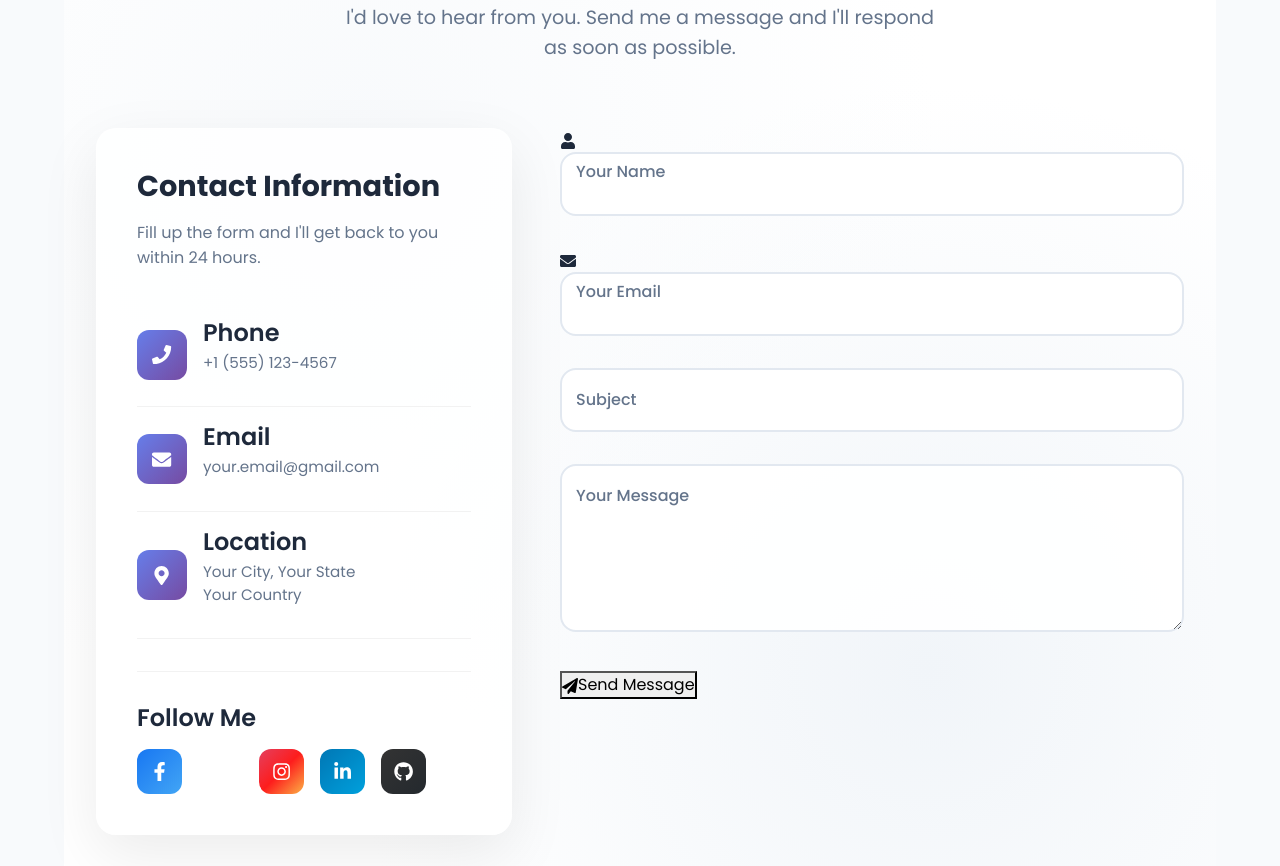
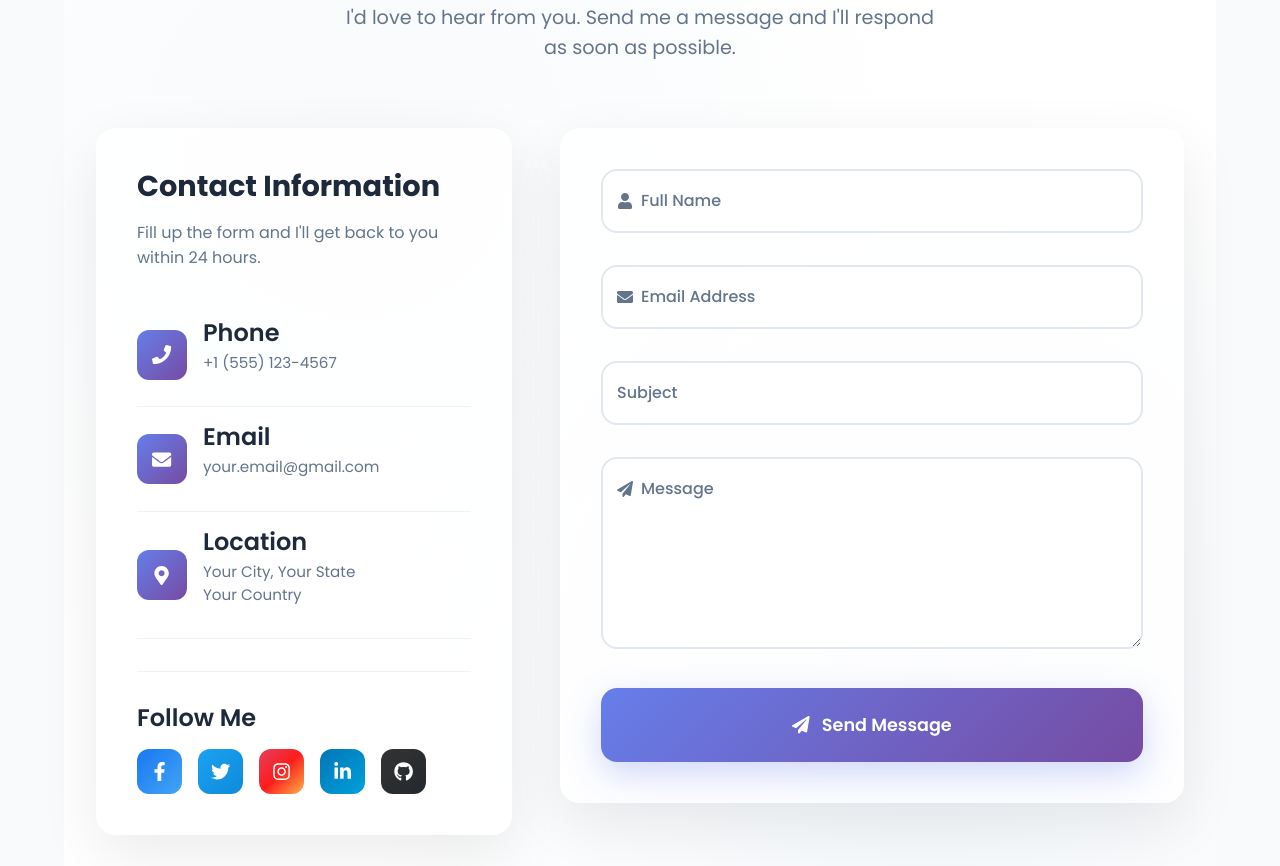
Before and after one commit to alispatel111/alispatel, a React (Vite) app: page / in a window 1280 px wide. Shown: the part 8540-9406 px from the top of the page. Built offline with nearby package versions, Linux system fonts and the light colour scheme.

Commit message:
Update Contact.jsx

```diff
--- a/src/components/Contact.jsx
+++ b/src/components/Contact.jsx
@@ -1,6 +1,7 @@
   "use client"
 
   import { useState, useRef, useEffect } from "react"
+  import emailjs from "@emailjs/browser"
   import {
     FaEnvelope,
     FaPhone,
@@ -10,11 +11,11 @@ import {
     FaCheckCircle,
     FaTimes,
     FaFacebookF,
+    FaTwitter,
     FaInstagram,
     FaLinkedinIn,
     FaGithub,
   } from "react-icons/fa"
-import { FaXTwitter } from "react-icons/fa6"
   import "./Contact.css"
 
   const Contact = () => {
@@ -30,6 +31,7 @@ const Contact = () => {
     const [showGreenTickAnim, setShowGreenTickAnim] = useState(false)
     const [focusedContactField, setFocusedContactField] = useState({})
 
+    // Debug state logging
     useEffect(() => {
       console.log("🔍 CONTACT COMPONENT STATE:")
       console.log("showGreenTickAnim:", showGreenTickAnim)
@@ -61,20 +63,41 @@ const Contact = () => {
       }
     }
 
+    const testGreenTick = () => {
+      console.log("🧪 TESTING GREEN TICK ANIMATION")
+      console.log("Current showGreenTickAnim state:", showGreenTickAnim)
+
+      setShowGreenTickAnim(true)
+      console.log("✅ Green tick animation triggered!")
+
+      setTimeout(() => {
+        setShowGreenTickAnim(false)
+        console.log("❌ Green tick animation hidden")
+      }, 3000)
+    }
+
     const sendContactEmail = (e) => {
       e.preventDefault()
       console.log("🎯 FORM SUBMISSION STARTED")
       setIsContactSubmitting(true)
 
-    // Simulate success
+      // For testing, let's simulate success without EmailJS
       setTimeout(() => {
+        console.log("✅ Simulating successful email send")
         setIsContactSubmitting(false)
+
+        // Show green tick animation first
+        console.log("🎬 Starting green tick animation")
         setShowGreenTickAnim(true)
+
+        // After tick animation, show success modal
         setTimeout(() => {
+          console.log("🎬 Hiding green tick, showing success modal")
           setShowGreenTickAnim(false)
           setShowContactSuccess(true)
         }, 2000)
 
+        // Reset form
         setContactFormData({
           user_name: "",
           user_email: "",
@@ -83,19 +106,20 @@ const Contact = () => {
         })
         setFocusedContactField({})
 
+        // Hide success message after 5 seconds
         setTimeout(() => {
           setShowContactSuccess(false)
         }, 7000)
       }, 1000)
 
-    // EmailJS real integration (keep commented for testing)
-    /*
+      // Uncomment this for real EmailJS integration
+
       emailjs
         .sendForm(
           "service_emu2xai",
           "template_kg970bi",
           contactFormRef.current,
-        "SVKz-D0cD8hn6RRgw"
+          "SVKz-D0cD8hn6RRgw",
         )
         .then((result) => {
           console.log("Email sent successfully:", result.text)
@@ -105,13 +129,14 @@ const Contact = () => {
             setShowGreenTickAnim(false)
             setShowContactSuccess(true)
           }, 2000)
+          // Reset form and hide success message...
         })
         .catch((error) => {
           console.error("Email sending failed:", error.text)
           setIsContactSubmitting(false)
           alert("Failed to send message. Please try again.")
         })
-    */
+
     }
 
     const closeContactSuccessModal = () => {
@@ -120,6 +145,26 @@ const Contact = () => {
 
     return (
       <div className="contact-main-page" id="contact">
+        {/* Debug Panel */}
+        {/* <div style={{
+          position: 'fixed',
+          top: '10px',
+          right: '10px',
+          background: 'rgba(0,0,0,0.8)',
+          color: 'white',
+          padding: '10px',
+          borderRadius: '8px',
+          fontSize: '12px',
+          zIndex: 999998,
+          fontFamily: 'monospace'
+        }}>
+          <div>🔍 DEBUG PANEL</div>
+          <div>Green Tick: {showGreenTickAnim ? '✅ VISIBLE' : '❌ HIDDEN'}</div>
+          <div>Success Modal: {showContactSuccess ? '✅ VISIBLE' : '❌ HIDDEN'}</div>
+          <div>Submitting: {isContactSubmitting ? '⏳ YES' : '✅ NO'}</div>
+        </div> */}
+
+        {/* Green Tick Animation Overlay */}
         {showGreenTickAnim && (
           <div className="alispatel-green-tick-overlay">
             <div className="alispatel-green-tick-wrapper">
@@ -139,6 +184,7 @@ const Contact = () => {
           </div>
         )}
 
+        {/* Success Modal */}
         {showContactSuccess && (
           <div className="contact-success-overlay">
             <div className="contact-success-modal">
@@ -170,12 +216,14 @@ const Contact = () => {
         )}
 
         <div className="contact-main-container">
+          {/* Header */}
           <div className="contact-main-header">
             <h1>Get In Touch</h1>
             <p>I'd love to hear from you. Send me a message and I'll respond as soon as possible.</p>
           </div>
 
           <div className="contact-main-content">
+            {/* Contact Info */}
             <div className="contact-info-section">
               <div className="contact-info-card">
                 <h3>Contact Information</h3>
@@ -229,12 +277,12 @@ const Contact = () => {
                       <FaFacebookF />
                     </a>
                     <a
-                    href="https://x.com/yourprofile"
+                      href="https://twitter.com/yourprofile"
                       target="_blank"
                       rel="noopener noreferrer"
-                    className="contact-social-icon contact-x"
+                      className="contact-social-icon contact-twitter"
                     >
-                    <FaXTwitter />
+                      <FaTwitter />
                     </a>
                     <a
                       href="https://instagram.com/yourprofile"
@@ -265,42 +313,51 @@ const Contact = () => {
               </div>
             </div>
 
-          <div className="contact-form-section">
-            <form ref={contactFormRef} onSubmit={sendContactEmail} className="contact-form">
+            {/* Contact Form */}
+            <div className="contact-form-wrapper">
+              <form className="contact-main-form" ref={contactFormRef} onSubmit={sendContactEmail}>
                 <div className="contact-form-group">
                   <div className="contact-input-wrapper">
-                  <FaUser className="contact-input-icon" />
                     <input
                       type="text"
+                      id="contact_user_name"
                       name="user_name"
                       value={contactFormData.user_name}
                       onChange={handleContactInputChange}
                       onFocus={() => handleContactFieldFocus("user_name")}
                       onBlur={(e) => handleContactFieldBlur("user_name", e.target.value)}
                       required
-                    className={focusedContactField.user_name || contactFormData.user_name ? "focused" : ""}
+                      className={focusedContactField.user_name || contactFormData.user_name ? "contact-focused" : ""}
                     />
-                  <label className={focusedContactField.user_name || contactFormData.user_name ? "focused" : ""}>
-                    Your Name
+                    <label
+                      htmlFor="contact_user_name"
+                      className={focusedContactField.user_name || contactFormData.user_name ? "contact-focused" : ""}
+                    >
+                      <FaUser />
+                      Full Name
                     </label>
                   </div>
                 </div>
 
                 <div className="contact-form-group">
                   <div className="contact-input-wrapper">
-                  <FaEnvelope className="contact-input-icon" />
                     <input
                       type="email"
+                      id="contact_user_email"
                       name="user_email"
                       value={contactFormData.user_email}
                       onChange={handleContactInputChange}
                       onFocus={() => handleContactFieldFocus("user_email")}
                       onBlur={(e) => handleContactFieldBlur("user_email", e.target.value)}
                       required
-                    className={focusedContactField.user_email || contactFormData.user_email ? "focused" : ""}
+                      className={focusedContactField.user_email || contactFormData.user_email ? "contact-focused" : ""}
                     />
-                  <label className={focusedContactField.user_email || contactFormData.user_email ? "focused" : ""}>
-                    Your Email
+                    <label
+                      htmlFor="contact_user_email"
+                      className={focusedContactField.user_email || contactFormData.user_email ? "contact-focused" : ""}
+                    >
+                      <FaEnvelope />
+                      Email Address
                     </label>
                   </div>
                 </div>
@@ -309,15 +366,19 @@ const Contact = () => {
                   <div className="contact-input-wrapper">
                     <input
                       type="text"
+                      id="contact_subject"
                       name="subject"
                       value={contactFormData.subject}
                       onChange={handleContactInputChange}
                       onFocus={() => handleContactFieldFocus("subject")}
                       onBlur={(e) => handleContactFieldBlur("subject", e.target.value)}
                       required
-                    className={focusedContactField.subject || contactFormData.subject ? "focused" : ""}
+                      className={focusedContactField.subject || contactFormData.subject ? "contact-focused" : ""}
                     />
-                  <label className={focusedContactField.subject || contactFormData.subject ? "focused" : ""}>
+                    <label
+                      htmlFor="contact_subject"
+                      className={focusedContactField.subject || contactFormData.subject ? "contact-focused" : ""}
+                    >
                       Subject
                     </label>
                   </div>
@@ -326,24 +387,32 @@ const Contact = () => {
                 <div className="contact-form-group">
                   <div className="contact-input-wrapper">
                     <textarea
+                      id="contact_message"
                       name="message"
                       value={contactFormData.message}
                       onChange={handleContactInputChange}
                       onFocus={() => handleContactFieldFocus("message")}
                       onBlur={(e) => handleContactFieldBlur("message", e.target.value)}
+                      rows="6"
                       required
-                    rows="5"
-                    className={focusedContactField.message || contactFormData.message ? "focused" : ""}
+                      className={focusedContactField.message || contactFormData.message ? "contact-focused" : ""}
                     ></textarea>
-                  <label className={focusedContactField.message || contactFormData.message ? "focused" : ""}>
-                    Your Message
+                    <label
+                      htmlFor="contact_message"
+                      className={focusedContactField.message || contactFormData.message ? "contact-focused" : ""}
+                    >
+                      <FaPaperPlane />
+                      Message
                     </label>
                   </div>
                 </div>
 
-              <button type="submit" className="contact-submit-btn" disabled={isContactSubmitting}>
+                <button type="submit" className="contact-submit-button" disabled={isContactSubmitting}>
                   {isContactSubmitting ? (
-                  <div className="contact-loading-spinner"></div>
+                    <div className="contact-loading-state">
+                      <div className="contact-spinner"></div>
+                      Sending...
+                    </div>
                   ) : (
                     <>
                       <FaPaperPlane />
@@ -352,6 +421,59 @@ const Contact = () => {
                   )}
                 </button>
               </form>
+
+              {/* Test Buttons */}
+              <div style={{ marginTop: '1rem', display: 'flex', gap: '1rem', flexWrap: 'wrap' }}>
+                {/* <button
+                  type="button"
+                  onClick={testGreenTick}
+                  style={{
+                    padding: "0.5rem 1rem",
+                    background: "#10b981",
+                    color: "white",
+                    border: "none",
+                    borderRadius: "8px",
+                    cursor: "pointer",
+                    fontFamily: "Poppins",
+                    fontWeight: "600",
+                  }}
+                >
+                  🧪 Test Green Tick
+                </button> */}
+
+                {/* <button
+                  type="button"
+                  onClick={() => setShowContactSuccess(true)}
+                  style={{
+                    padding: "0.5rem 1rem",
+                    background: "#3b82f6",
+                    color: "white",
+                    border: "none",
+                    borderRadius: "8px",
+                    cursor: "pointer",
+                    fontFamily: "Poppins",
+                    fontWeight: "600",
+                  }}
+                >
+                  🎉 Test Success Modal
+                </button> */}
+              </div>
+            </div>
+          </div>
+
+          {/* Map Section */}
+          <div className="contact-map-section">
+            {/* <h3>Find Me Here</h3> */}
+            <div className="contact-map-container">
+              {/* <iframe
+                src="https://www.google.com/maps/embed?pb=!1m18!1m12!1m3!1d193595.15830869428!2d-74.119763973046!3d40.69766374874431!2m3!1f0!2f0!3f0!3m2!1i1024!2i768!4f13.1!3m3!1m2!1s0x89c24fa5d33f083b%3A0xc80b8f06e177fe62!2sNew%20York%2C%20NY%2C%20USA!5e0!3m2!1sen!2s!4v1635959552132!5m2!1sen!2s"
+                width="100%"
+                height="400"
+                style={{ border: 0 }}
+                allowFullScreen=""
+                loading="lazy"
+                referrerPolicy="no-referrer-when-downgrade"
+              ></iframe> */}
             </div>
           </div>
         </div>
```
Lines whose indentation alone changed are shown as unchanged.
